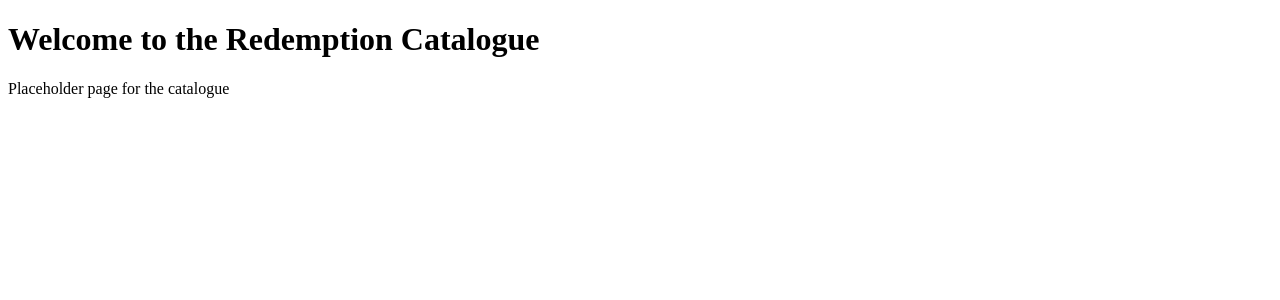
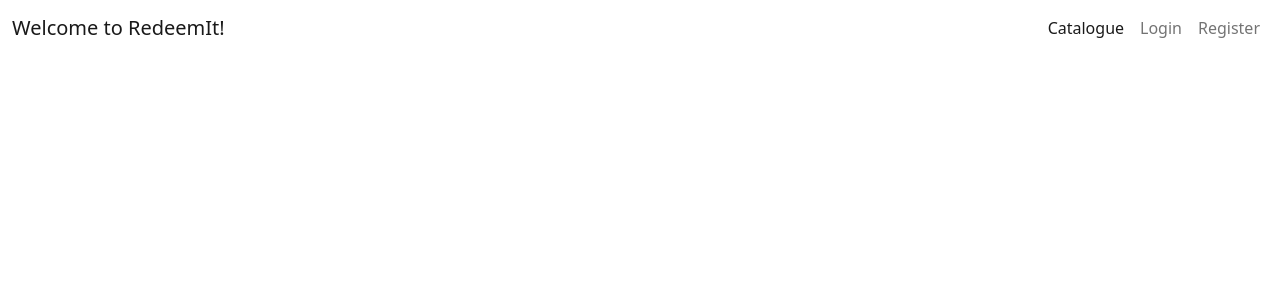
Before and after one commit to SophieDufrane/redeemit-platform, a Django app: page /catalogue/ in a window 1280 px wide. Shown: the top 300 px of the page. Run offline with Django 4.2, Linux system fonts and the light colour scheme.

Commit message:
Add base.html template with navigation and footer

```diff
--- a/catalogue/templates/catalogue/catalogue.html
+++ b/catalogue/templates/catalogue/catalogue.html
@@ -1,12 +1,6 @@
-<!DOCTYPE html>
-<html lang="en">
-<head>
-    <meta charset="UTF-8">
-    <meta name="viewport" content="width=device-width, initial-scale=1.0">
-    <title>Redemption Catalogue</title>
-</head>
-<body>
-    <h1>Welcome to the Redemption Catalogue</h1>
-    <p>Placeholder page for the catalogue</p>
-</body>
-</html>
+{% extends 'base.html' %}
+{% load static %}
+
+{% block content %}
+
+{% endblock content %}
--- a/templates/base.html
+++ b/templates/base.html
@@ -0,0 +1,80 @@
+{% load static %}
+
+{% url 'catalogue_home' as catalogue_url %}
+
+<!DOCTYPE html>
+<html lang="en">
+
+<head>
+    <title>Redemption Platform</title>
+    <meta name="viewport" content="width=device-width, initial-scale=1" />
+
+    <!-- Google Fonts CSS -->
+    <link rel="preconnect" href="https://fonts.gstatic.com">
+    <link href="https://fonts.googleapis.com/css2?family=Roboto:wght@300&display=swap" rel="stylesheet">
+    <link href="https://fonts.googleapis.com/css2?family=Lato:wght@300;700&display=swap" rel="stylesheet">
+
+    <!-- Font Awesome CSS -->
+    <link rel="stylesheet" href="https://cdnjs.cloudflare.com/ajax/libs/font-awesome/5.15.3/css/all.min.css">
+
+    <!-- Bootstrap CSS -->
+    <link href="https://cdn.jsdelivr.net/npm/bootstrap@5.0.1/dist/css/bootstrap.min.css" rel="stylesheet"
+        integrity="sha384-+0n0xVW2eSR5OomGNYDnhzAbDsOXxcvSN1TPprVMTNDbiYZCxYbOOl7+AMvyTG2x" crossorigin="anonymous">
+
+    <!-- Custom CSS -->
+    <link rel="stylesheet" href="{% static 'css/style.css' %}">
+
+</head>
+
+<!-- Navigation -->
+<nav class="navbar navbar-expand-lg navbar-light bg-white">
+    <div class="container-fluid">
+        <a class="navbar-brand" href="{% url 'catalogue_home' %}">Welcome to RedeemIt!</a>
+        <button class="navbar-toggler" type="button" data-bs-toggle="collapse" data-bs-target="#navbarNav"
+            aria-controls="navbarNav" aria-expanded="false" aria-label="Toggle navigation">
+            <span class="navbar-toggler-icon"></span>
+        </button>
+        <div class="collapse navbar-collapse" id="navbarNav">
+            <ul class="navbar-nav ms-auto">
+                <li class="nav-item">
+                    <a class="nav-link {% if request.path == catalogue_url %}active{% endif %}" href="{% url 'catalogue_home' %}">Catalogue</a>
+                </li>
+                {% if user.is_authenticated %} <!-- For later when login/logout/register functionalities will be added -->
+                <li class="nav-item">
+                    <a class="nav-link" href="{% url 'account_logout' %}">Logout</a>
+                </li>
+                {% else %}
+                <li class="nav-item">
+                    <a class="nav-link" href="{% url 'account_login' %}">Login</a>
+                </li>
+                <li class="nav-item">
+                    <a class="nav-link" href="{% url 'account_signup' %}">Register</a>
+                </li>
+                {% endif %} <!-- For later when login/logout/register functionalities will be added -->
+            </ul>
+        </div>
+    </div>
+</nav>
+
+<!-- Dynamic Content Section -->
+<main class="flex-shrink-0">
+    {% block content %}
+    <!-- Page-specific content goes here -->
+    {% endblock %}
+</main>
+
+<!-- Footer Section -->
+<footer class="footer mt-auto py-3 dark-bg">
+    <p class="m-0 text-center text-white">
+        {% block copyright %}
+        © RedeemIt - Your Employee Recognition Platform 2025
+        {% endblock %}
+    </p>
+</footer>
+
+<script src="https://cdn.jsdelivr.net/npm/bootstrap@5.0.1/dist/js/bootstrap.bundle.min.js"></script>
+<script src="{% static 'js/script.js' %}"></script>
+
+</body>
+
+</html>
```
